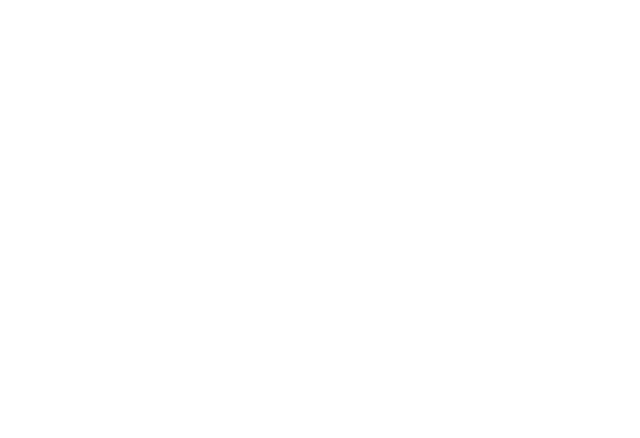
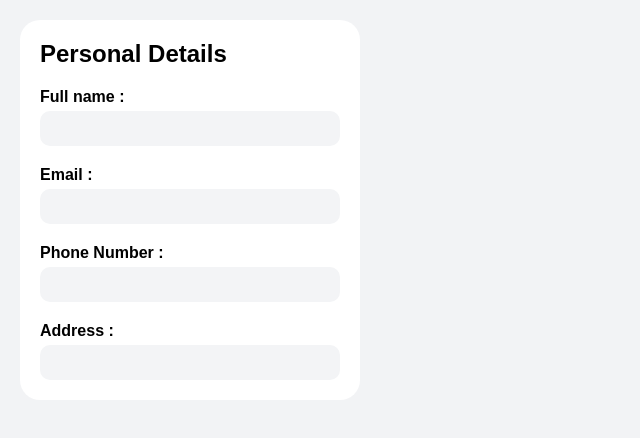
Before and after one commit to AmanPrajapati7015/cv-application, a React (Vite) app: page / in a window 1280 px wide. Shown: the top 438 px of the page, without its empty margins (0-640 px from the left). Built offline with nearby package versions, Linux system fonts and the light colour scheme.

Commit message:
Personal Details component

```diff
--- a/src/App.jsx
+++ b/src/App.jsx
@@ -1,13 +1,12 @@
 import { useState } from 'react'
-
+import PersonalDlts from './personalDtls'
 
 function App() {
 
 
   return (
     <>
-
-
+      <PersonalDlts/>
     </>
   )
 }
--- /dev/null
+++ b/src/details.css
@@ -0,0 +1,40 @@
+*{
+    margin: 0;
+    padding: 0;
+}
+
+body{
+    background-color: #F2F3F5;
+    padding: 20px;
+    font-family: Arial, Helvetica, sans-serif;
+}
+
+.input-section{
+    padding: 20px;
+    background-color: white;
+    width: 300px;
+    border-radius: 20px;
+    display: flex;
+    flex-direction: column;
+    gap: 20px;
+}
+
+div.feild{
+    display: flex;
+    flex-direction: column;
+    gap: 5px;
+}
+
+div.feild > label{
+    font-weight: 700;
+}
+
+div.feild >input{
+    background-color: #F3F4F6;
+    padding:  10px;
+    border:  none;
+    border-radius: 10px;
+}
+div.feild >input:focus{
+    box-shadow: 0 3px 15px rgba(59, 131, 246, .2);
+}
--- /dev/null
+++ b/src/personalDtls.jsx
@@ -0,0 +1,26 @@
+import { useState } from "react";
+import {Feild} from './utils';
+import './details.css'
+
+export default function PersonalDlts(){
+    const [name, setName] = useState("");
+    const [email, setEmail] = useState("");
+    const [phone, setPhone] = useState("");
+    const [address, setAddress] = useState("");
+
+
+    console.table({name,email,phone,address});
+
+    return(
+        <>
+        <div className="input-section">
+            <h2>Personal Details</h2>
+            <Feild id="name" label="Full name" onChange={setName}/>
+            <Feild id="email" label="Email" onChange={setEmail}/>
+            <Feild id="phone" label="Phone Number" onChange={setPhone}/>
+            <Feild id="address" label="Address" onChange={setAddress}/>
+        </div>
+        </>
+    )
+
+}
--- /dev/null
+++ b/src/utils.jsx
@@ -0,0 +1,12 @@
+
+
+function Feild({id,label,onChange}){
+    return (
+    <div className="feild">
+        <label htmlFor={id}>{label} :</label>
+        <input id={id} type="text" onChange={e=>onChange(e.target.value)} />
+    </div>
+    )
+}
+
+export {Feild}
```
Also changed, not shown: 2 other files (tests, documents, lock files or other folders).
